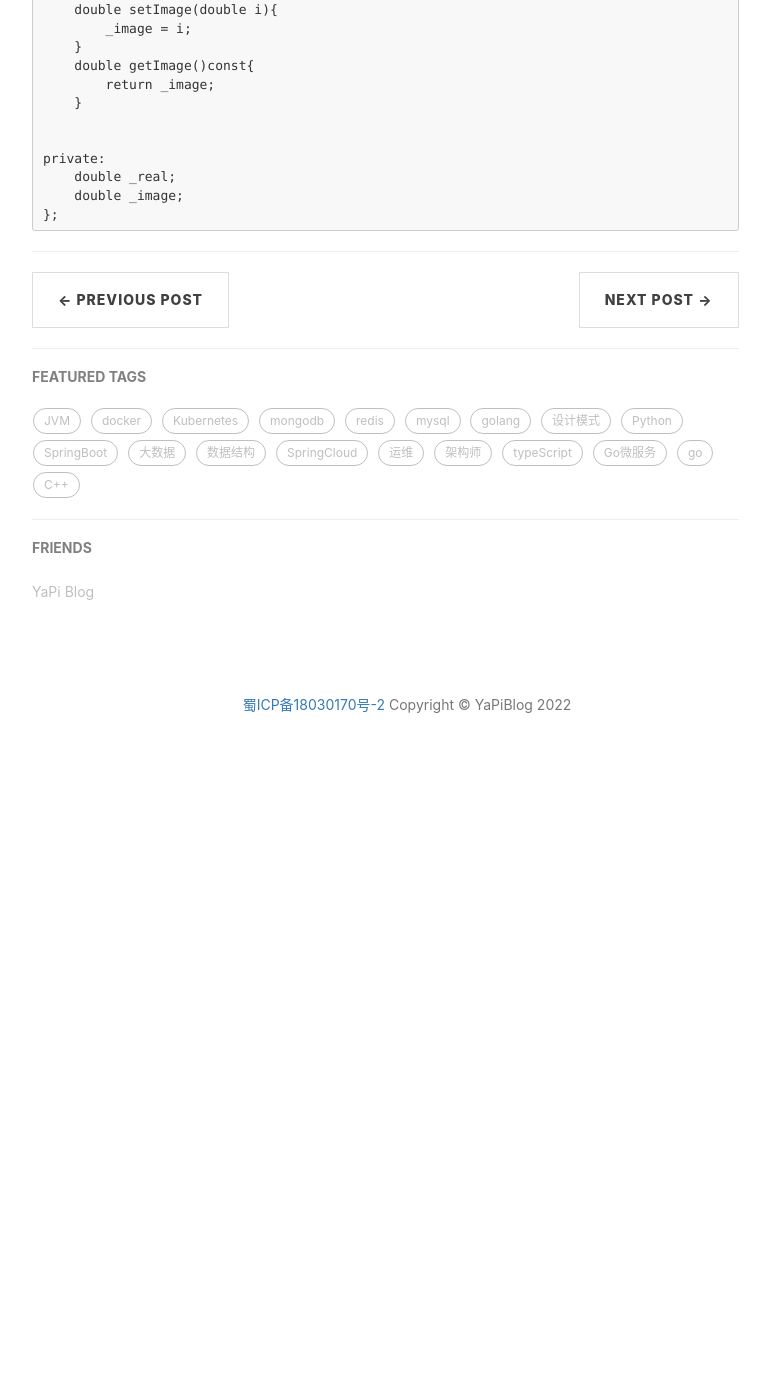
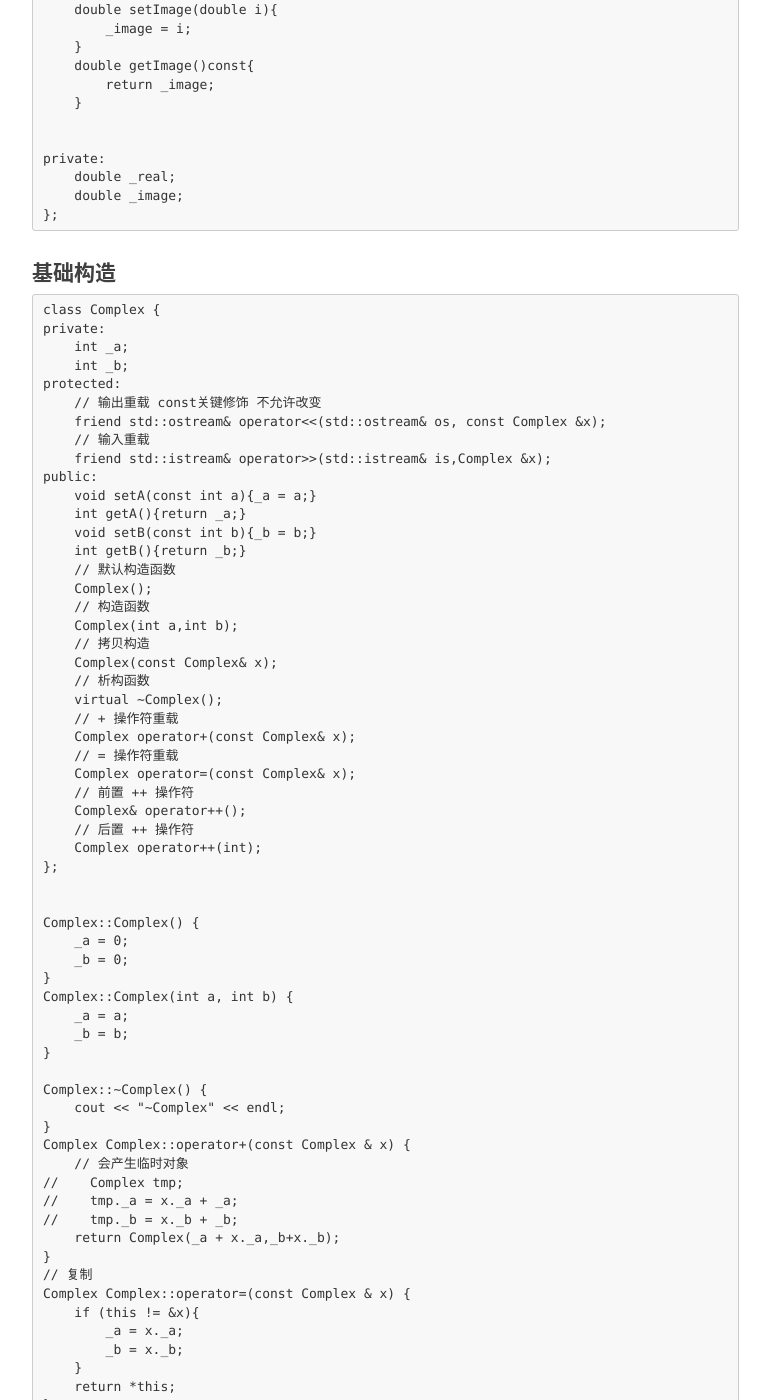
Before and after one commit to scncyangping/scncyangping.github.io, a Jekyll site: the page built from _posts/C++/2022-01-21-c++06.markdown, in a window 1280 px wide and 1400 px high, scrolled down 1515 px. Shown: the whole window, without its empty margins (233-1003 px from the left). Built offline with Jekyll 4.4.1, drawn with Linux system fonts in a browser that asks for light colours; nearby versions of some CDN libraries; comment, search, counter and statistics services are not loaded; before the commit the page ends 2297 px from its top, so only the background shows below that; some of the changed text lies outside the part shown.

Commit message:
函数重载

````diff
--- a/_posts/C++/2022-01-21-c++06.markdown
+++ b/_posts/C++/2022-01-21-c++06.markdown
@@ -69,3 +69,130 @@ private:
     double _image;
 };
 ```
+
+#### 基础构造
+
+```text
+class Complex {
+private:
+    int _a;
+    int _b;
+protected:
+    // 输出重载 const关键修饰 不允许改变
+    friend std::ostream& operator<<(std::ostream& os, const Complex &x);
+    // 输入重载
+    friend std::istream& operator>>(std::istream& is,Complex &x);
+public:
+    void setA(const int a){_a = a;}
+    int getA(){return _a;}
+    void setB(const int b){_b = b;}
+    int getB(){return _b;}
+    // 默认构造函数
+    Complex();
+    // 构造函数
+    Complex(int a,int b);
+    // 拷贝构造
+    Complex(const Complex& x);
+    // 析构函数
+    virtual ~Complex();
+    // + 操作符重载
+    Complex operator+(const Complex& x);
+    // = 操作符重载
+    Complex operator=(const Complex& x);
+    // 前置 ++ 操作符
+    Complex& operator++();
+    // 后置 ++ 操作符
+    Complex operator++(int);
+};
+
+
+Complex::Complex() {
+    _a = 0;
+    _b = 0;
+}
+Complex::Complex(int a, int b) {
+    _a = a;
+    _b = b;
+}
+
+Complex::~Complex() {
+    cout << "~Complex" << endl;
+}
+Complex Complex::operator+(const Complex & x) {
+    // 会产生临时对象
+//    Complex tmp;
+//    tmp._a = x._a + _a;
+//    tmp._b = x._b + _b;
+    return Complex(_a + x._a,_b+x._b);
+}
+// 复制
+Complex Complex::operator=(const Complex & x) {
+    if (this != &x){
+        _a = x._a;
+        _b = x._b;
+    }
+    return *this;
+}
+// 拷贝构造函数 防止产生副本
+Complex::Complex(const Complex& x) {
+    _a = x._a;
+    _b = x._b;
+}
+
+// 前置 ++
+Complex& Complex::operator++() {
+    _a++;
+    _b++;
+    return *this;
+}
+
+// 后置++
+Complex Complex::operator++(int) {
+    Complex tmp(*this);
+    _a++;
+    _b++;
+    return tmp;
+}
+// 输出重载
+std::ostream& operator<<(std::ostream& os, const Complex &x){
+    os << "a value is " << x._a << "b value is "<< x._b <<endl;
+    return os;
+}
+
+// 输入重载
+std::istream& operator>>(std::istream& is,Complex &x){
+    // 使用空格或换行来赋值多个
+    is >> x._a >> x._b;
+    return is;
+}
+```
+
+具体调用
+
+```text
+int main() {
+    Complex a(1,2);
+    std::cout<< a.getA() << std::endl; // 1
+    std::cout<< a.getB() << std::endl; // 2
+    a.setA(2);
+    a.setB(1);
+    std::cout<< a.getA() << std::endl; // 2
+    std::cout<< a.getB() << std::endl; // 1
+    Complex b(2,3);
+    Complex c ;
+    c = a + b; // 若操作符 + 重载函数中使用了临时对象，就会有拷贝的过程
+    // Complex c = a + b; // 直接创建对象会少一个拷贝的步骤
+    // Complex d(c);// 使用存在对象创建一个新对象也会调用拷贝构造方法
+    // 输出重载
+    std::cout<< a << std::endl;
+    // 接受输入的值 并赋值
+//    int cc;
+//    std::cin >> cc;
+//    std::cout << cc <<std::endl;
+    // 输入重载
+    Complex e;
+    std::cin >> e;
+    std::cout << e << std::endl;
+    return 0; // text 代码区
+}
+```
````
